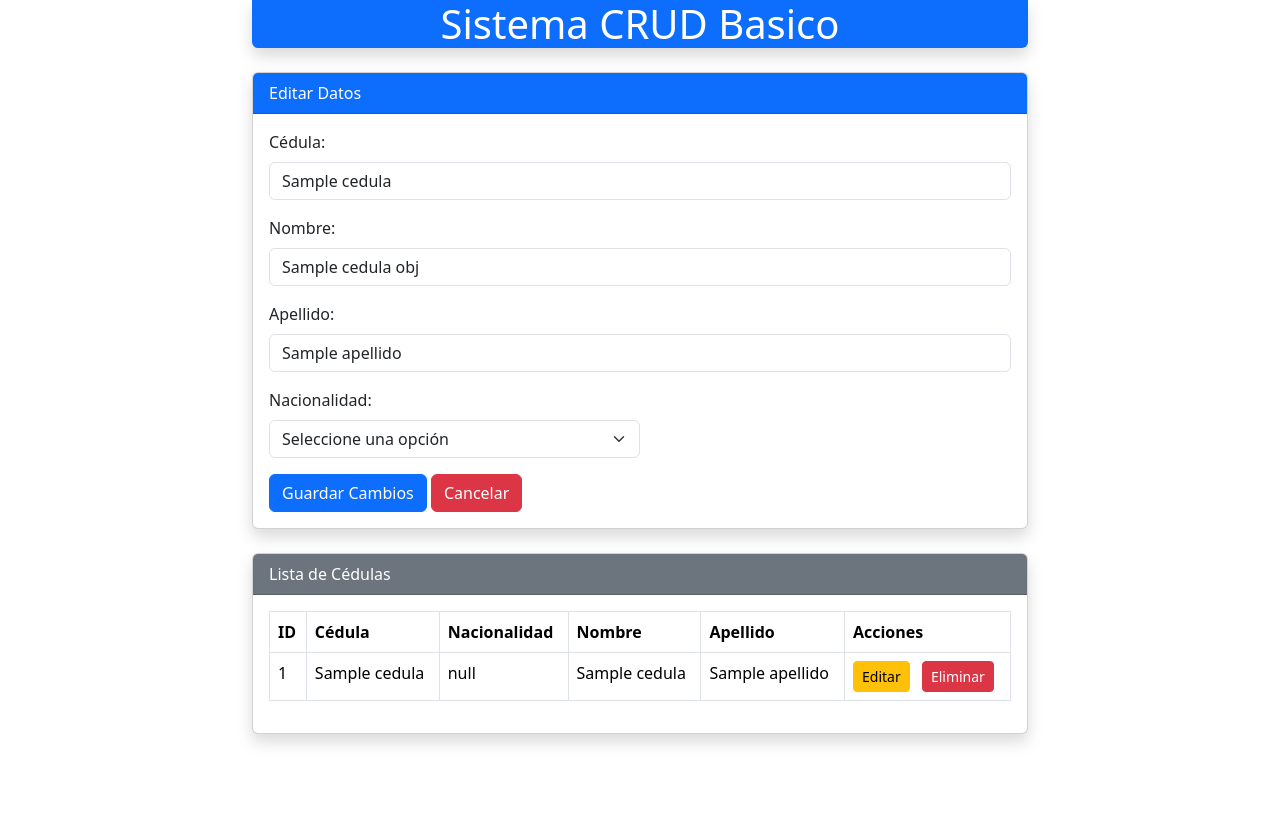
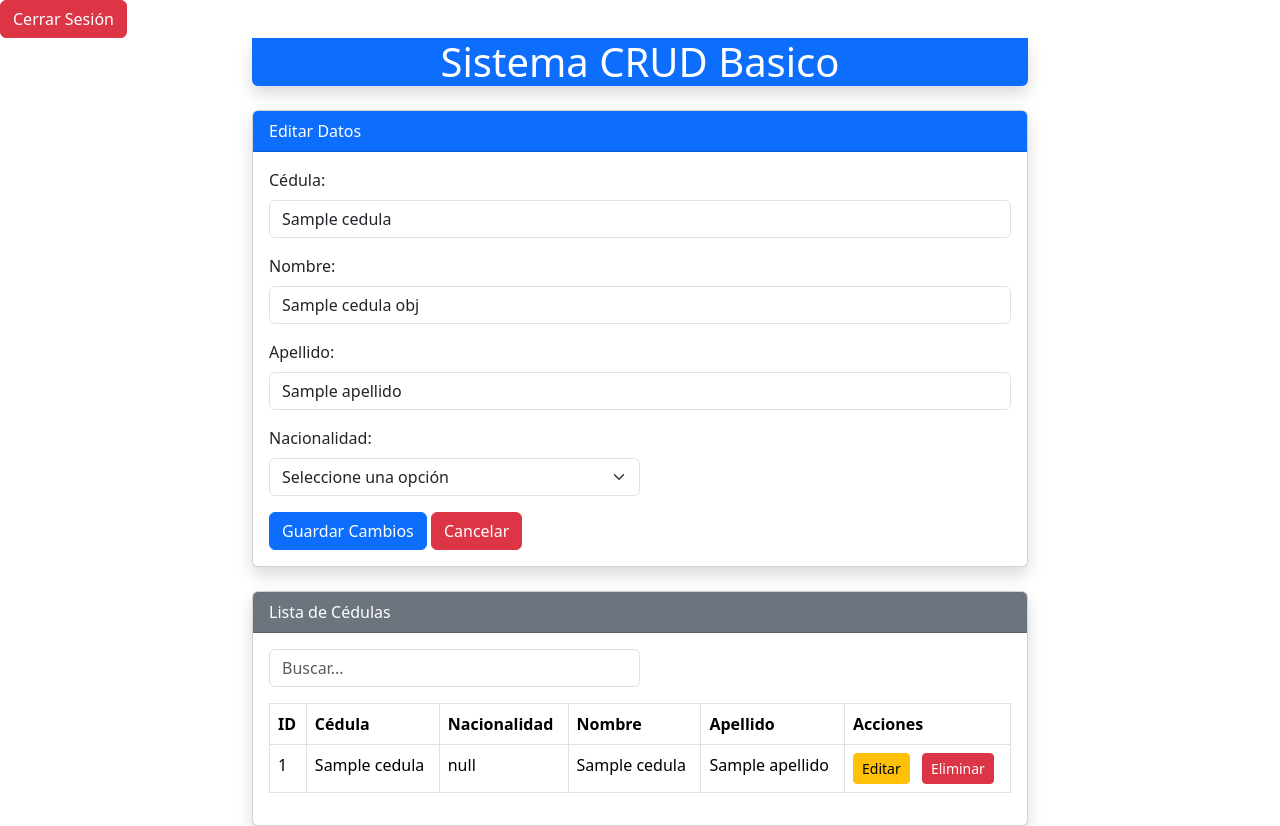
Before and after one commit to KeynerLizarazo/Nomina_Estudiantes, a Django app: template myapp/templates/cedulas.html in a window 1280 px wide. Before the commit the page ends 745 px from the top, so only its background shows below. Run offline with Django 3.2, Linux system fonts and the light colour scheme; the template is opened without the code that fills it: most values are stand-ins (such as "Sample title", 1, 10 or a date in 2020); some libraries are stand-ins or nearby versions.

Commit message:
2 agregados mas (todo desorganizado)
barra de búsqueda
boton log out

```diff
--- a/myapp/templates/cedulas.html
+++ b/myapp/templates/cedulas.html
@@ -13,6 +13,9 @@
     </style>
 </head>
 <body>
+    <div>
+        <button class="btn btn-danger">Cerrar Sesión</button>
+    </div>
     <div class="container">
         <!-- TITULO -->
         <h1 class="text-center mb-4 bg-primary rounded-bottom text-white shadow">Sistema CRUD Basico</h1>
@@ -96,6 +99,12 @@
                 Lista de Cédulas
             </div>
             <div class="card-body">
+                <form>
+                    <div class="input-group mb-3 w-50">
+                        <input type="text" class="form-control" placeholder="Buscar..." aria-label="Buscar">
+
+                    </div>
+                </form>
                 <table class="table table-bordered">
                     <thead>
                         <tr>
```
